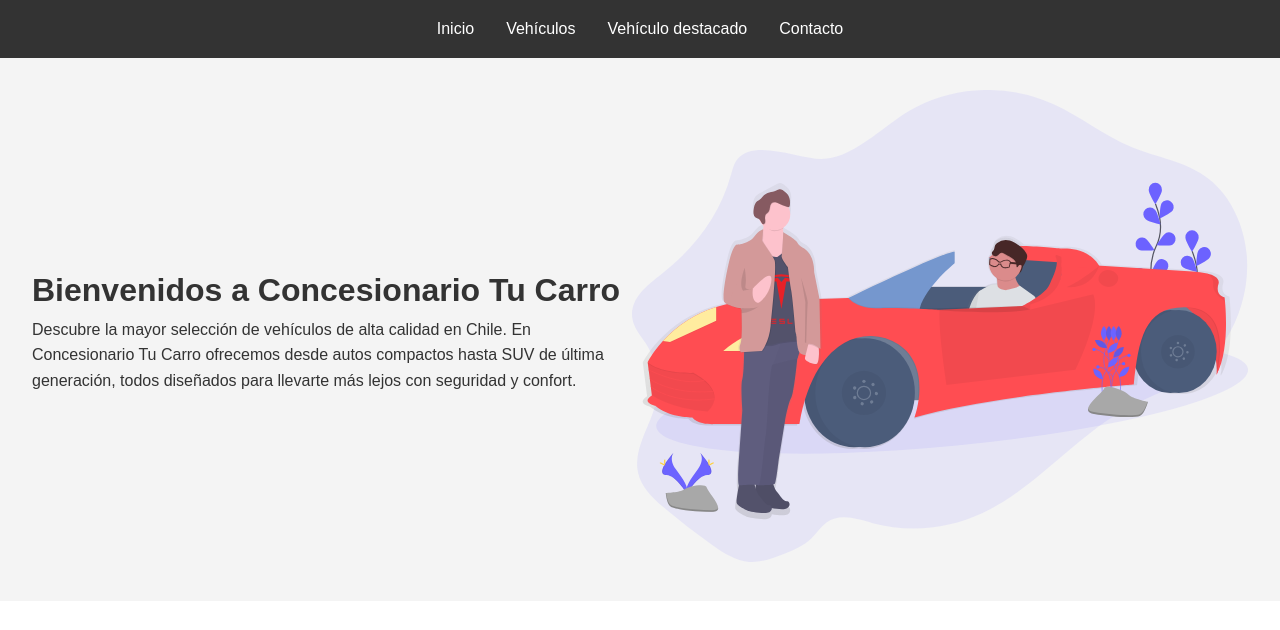
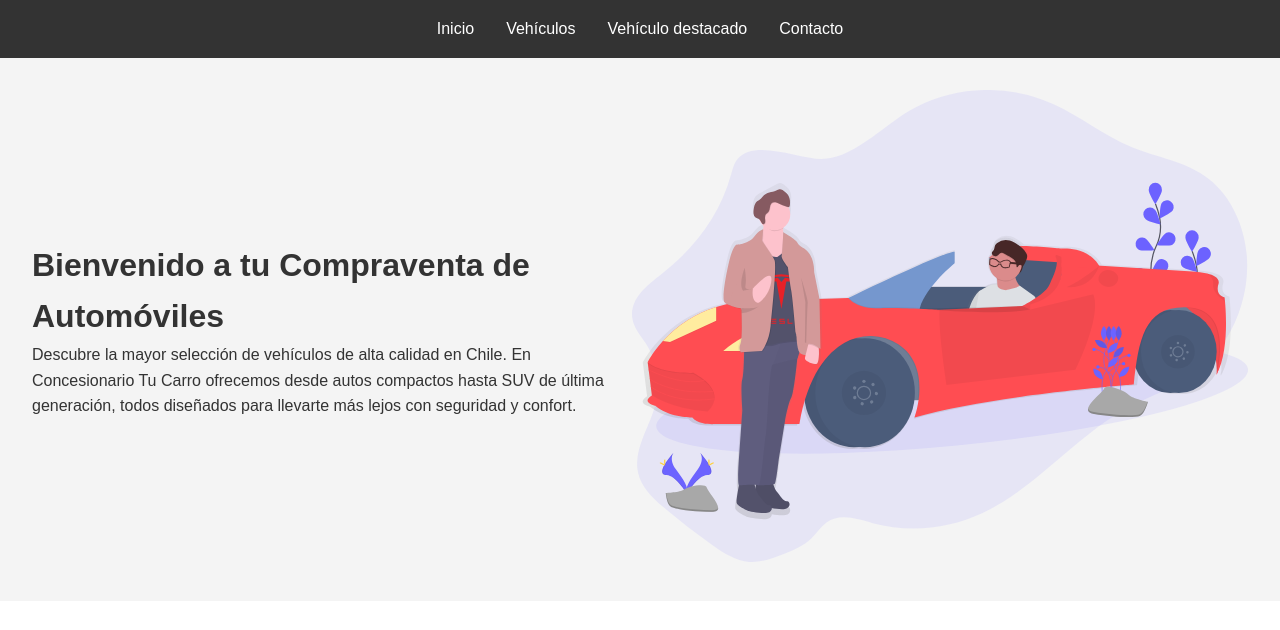
Before and after one commit to camilauxui/nivelacionGit, a plain HTML site: page index.html in a window 1280 px wide. Shown: the top 630 px of the page. Drawn offline with Linux system fonts and the light colour scheme; files whose address does not match are found by name.

Commit message:
Camio de nombre en el titulo

```diff
--- a/index.html
+++ b/index.html
@@ -31,7 +31,7 @@
       <!-- Sección de inicio -->
       <header id="inicio" class="section-header">
         <div class="header-content">
-          <h1>Bienvenidos a Concesionario Tu Carro</h1>
+          <h1>Bienvenido a tu Compraventa de Automóviles</h1>
           <!-- Título de la sección -->
           <p>
             Descubre la mayor selección de vehículos de alta calidad en Chile.
```
